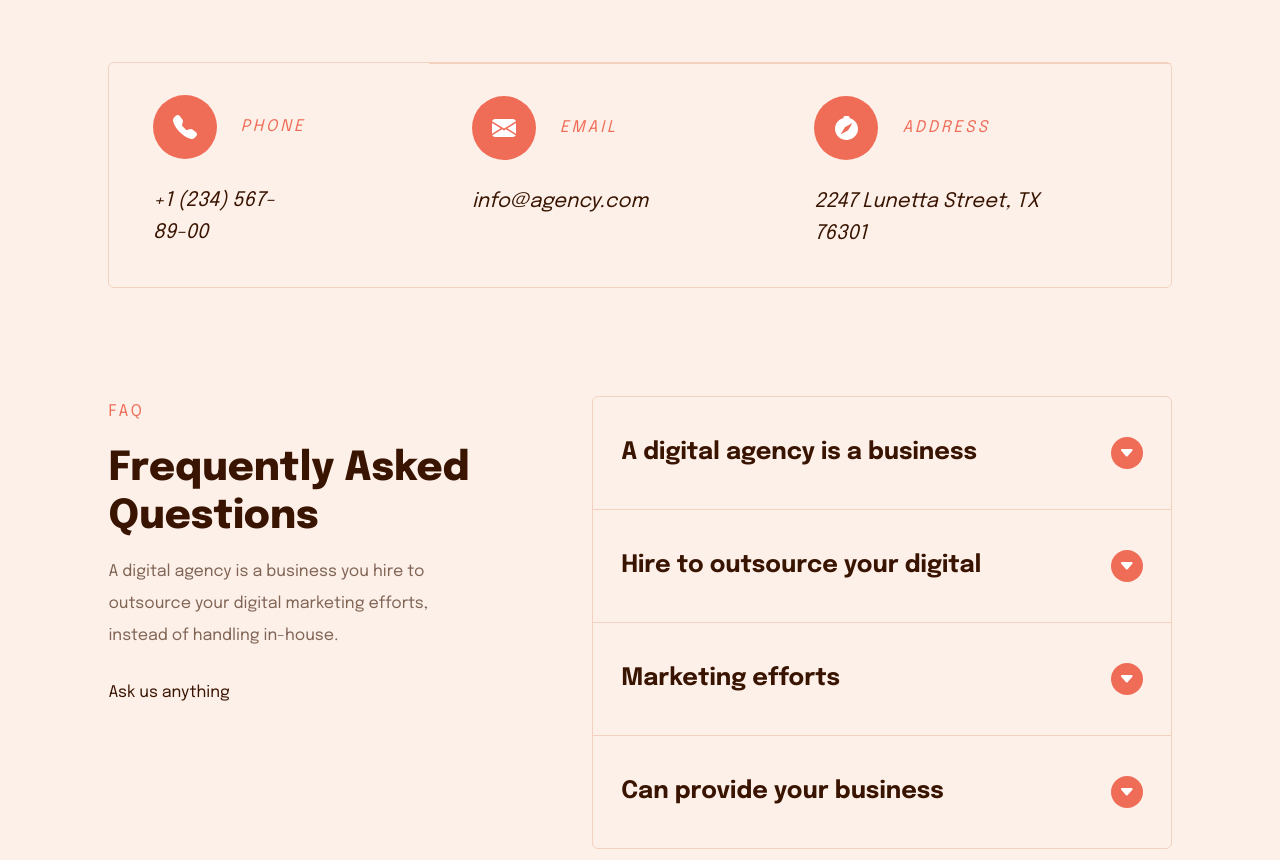
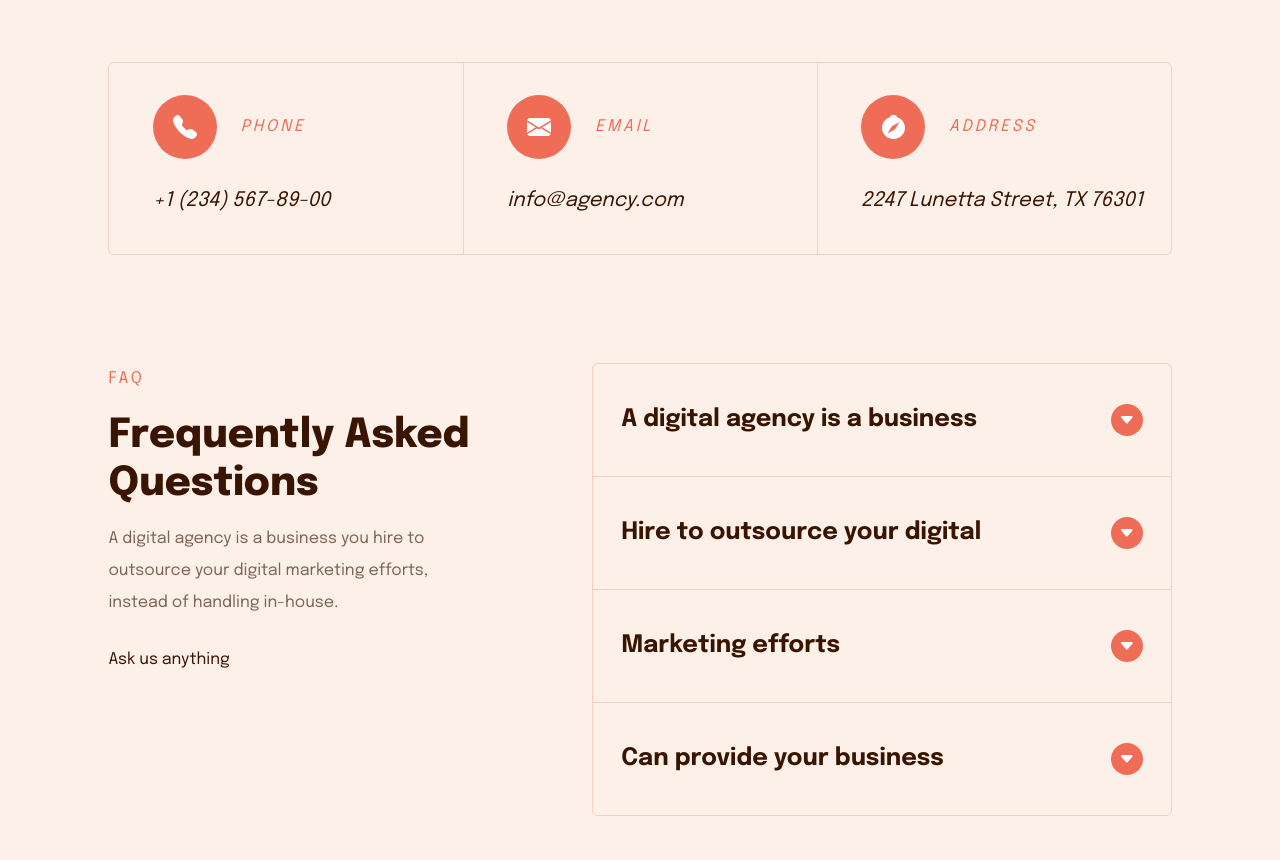
Before and after one commit to sw428/portfolio, a website: page contact.html in a window 1280 px wide. Shown: the part 1118-1978 px from the top of the page. Drawn offline with Linux system fonts and the light colour scheme; some packages are replaced by stand-ins of ours.

Commit message:
scssの整理

```diff
--- a/scss/pages/_contact.scss
+++ b/scss/pages/_contact.scss
@@ -46,7 +46,7 @@
     display: list-item;
     margin-bottom: 0;
 
-    padding: 32px 123px 37px 28px;
+    padding: 32px 0 37px 28px;
   }
 
   .contact-info__item + .contact-info__item {
@@ -73,6 +73,20 @@
     border-bottom: 1px solid var(--color-border);
   }
 
+  @media (min-width: 768px) {
+    .contact-info__list {
+      display: flex;
+    }
+    .contact-info__item {
+      padding-left: clamp(28px, calc(2.98vw + 5.14px), 48px);
+      flex: 1 1 391px;
+    }
+
+    .contact-info__item + .contact-info__item {
+      border-top: none;
+      border-left: 1px solid var(--color-border);
+    }
+  }
   @media (min-width: 1024px) {
     .contact-map {
       position: relative; // PCでabsoluteするための基準
@@ -90,12 +104,5 @@
     .access-map__pin {
       left: 967px;
     }
-
-    .contact-info__list {
-      display: flex;
-    }
-    .contact-info__item {
-      padding-left: clamp(28px, calc(2.98vw + 5.14px), 48px);
-    }
   }
 }
--- a/scss/pages/_home.scss
+++ b/scss/pages/_home.scss
@@ -147,6 +147,11 @@
 .portfolio__link {
   display: block;
   position: relative;
+}
+
+.portfolio__img {
+  width: 100%;
+  height: 100%;
 }
 
 /* overlay */
@@ -857,9 +862,9 @@
     border-top: none;
   }
 
-  .portfolio__item {
-    max-width: 464px;
-  }
+  // .portfolio__item {
+  //   max-width: 464px;
+  // }
 
   /* Testimonials
 	--------------------------------*/
```
Also changed, not shown: index.html (+0 -1 lines), css/style.css, 1 other file.
